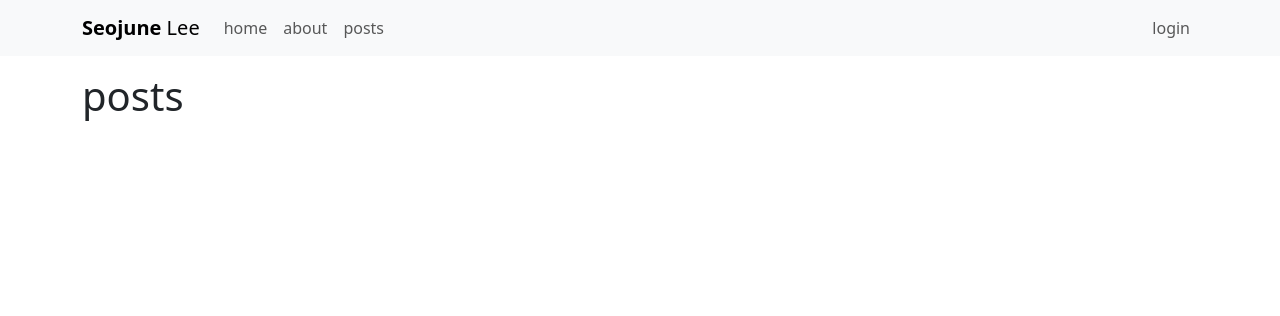
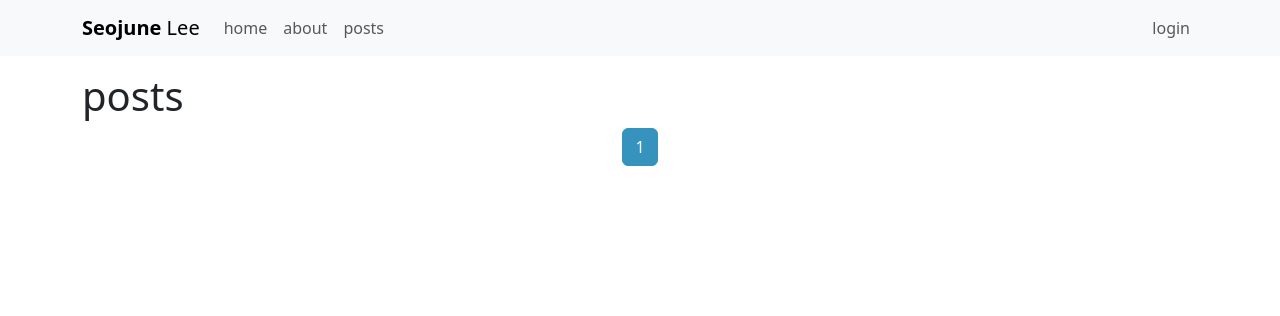
Before and after one commit to vantaa89/django-blog, a Django app: page /posts/ in a window 1280 px wide. Shown: the top 316 px of the page. Run offline with Django 5.2, Linux system fonts and the light colour scheme; data that the repository does not hold is empty; some libraries are stand-ins or nearby versions.

Commit message:
pagination implemented

```diff
--- a/blogapp/views.py
+++ b/blogapp/views.py
@@ -44,8 +44,7 @@ class PostView(DetailView):
 class PostList(ListView):
     model = Post
     template_name = 'blogapp/posts.html'
-
-    paginate_by = 10
+    paginate_by = 5
 
     def get_queryset(self):
         new_context = Post.objects.filter(special_post=False).order_by('-created_at')
@@ -130,19 +129,28 @@ def upload_images(request):
         return JsonResponse({'message': 'No files received'}, status=400)
 
 
+def render_markdown(content):
+    content = re.sub(r'\$(.*)\$', lambda match: match.group(0).replace('_', '<mathsubscript>'), content)    # underbar in math
+    # content = re.sub(r'_{1,2}(.*?)_{1,2}', lambda match: match.group(0)+" ", content)
+    content = re.sub(r'(\n[\t\ ]*\*[^\*].*)+', lambda match: "\n"+match.group(0), content)                  # unordered list 앞에는 빈 줄 추가
+    content = re.sub(r'(\n[\t\ ]*\d+\..*)+', lambda match: "\n"+match.group(0), content)                    # ordered list 앞에도 빈 줄 추가
+
+    html_content = md.markdown(content, extensions=[
+        'markdown.extensions.fenced_code',
+        'markdown.extensions.codehilite',
+        'markdown.extensions.nl2br',
+        'markdown.extensions.sane_lists',
+        'markdown.extensions.footnotes',
+        'markdown.extensions.toc',
+        'markdown.extensions.legacy_em'
+    ])
+    html_content = html_content.replace('<mathsubscript>', '_')
+    return html_content
+
 def markdown_preview(request):
     if request.method == 'POST':
         content = request.POST.get('content', '')
-        content = re.sub(r'\$(.*)\$', lambda match: match.group(0).replace('_', '<mathsubscript>'), content)
-        html_content = md.markdown(content, extensions=[
-            'markdown.extensions.fenced_code',
-            'markdown.extensions.codehilite',
-            'markdown.extensions.nl2br',
-            'markdown.extensions.sane_lists',
-            'markdown.extensions.footnotes'
-        ])
-        html_content = html_content.replace('<mathsubscript>', '_')
-
+        html_content = render_markdown(content)
         return JsonResponse({'success': True, 'html_content': html_content})
     else:
         return JsonResponse({'success': False}, status=400)
--- a/static/style.css
+++ b/static/style.css
@@ -254,3 +254,12 @@ textarea {
     border-radius: 5px;
     padding: 5px 15px;
 }
+
+.pagination a{
+    color: var(--main-theme-color);
+}
+
+.pagination li.active a{
+    border-color: var(--main-theme-color);
+    background-color: var(--main-theme-color);
+}
--- a/templates/base.html
+++ b/templates/base.html
@@ -2,6 +2,7 @@
 <!DOCTYPE HTML>
 <html>
     <head>
+        <meta name="viewport" content="width=device-width, initial-scale=1">
         <title>
             {% block title %}
             {% endblock %}
--- a/templates/blogapp/editor.html
+++ b/templates/blogapp/editor.html
@@ -41,11 +41,6 @@
 
 
 <script>
-    function handleDragOver(event) {
-        event.preventDefault();
-        // Handle drag over effect if needed
-    }
-
     function handleFileSelect(event) {
         event.preventDefault();
         const files = event.target.files || event.dataTransfer.files;
--- a/templates/blogapp/index.html
+++ b/templates/blogapp/index.html
@@ -50,7 +50,7 @@
                 </div>
             </a>
             <a href="{% url 'blog:post' p.slug %}" class="post-title">{{p.title}}</a>
-            <p class="post-time">{{post.created_at}} · {{post.content | readtime}}</p>
+            <p class="post-time">{{p.created_at}} · {{p.content | readtime}}</p>
             {% for tag in p.tags.all %}
             <a href="{% url 'blog:tagged' tag.slug %}" class="tag">
                 <img src="{% static 'icons/tag.png' %}" style="height: 12px; width: 12px;">
--- a/templates/blogapp/posts.html
+++ b/templates/blogapp/posts.html
@@ -32,11 +32,26 @@ Posts
         <hr/>
         {% endfor %}
     </div>
-
+    <nav>
+        <ul class="pagination justify-content-center">
+            {% if page_obj.has_previous %}
+                <li class="page-item">
+                    <a class="page-link" href="?page=1" tabindex="-1">First</a>
+                </li>
+                <li class="page-item"><a class="page-link" href="?page={{page_obj.previous_page_number}}">{{page_obj.previous_page_number}}</a></li>
+            {% endif %}
+            <li class="page-item active"><a class="page-link" href="#">{{page_obj.number}}</a></li>
+            {% if page_obj.has_next %}
+            <li class="page-item"><a class="page-link" href="?page={{page_obj.next_page_number}}">{{page_obj.next_page_number}}</a></li>
+            <li class="page-item">
+                <a class="page-link" href="?page={{page_obj.num_pages}}">Last</a>
+            </li>
+            {% endif %}
+        </ul>
+    </nav>
 
     {% if user.is_authenticated %}
-    <a href="{% url 'blog:new_post' %}"><button class="btn btn-primary my-3">New Post</button></a>
+    <a href="{% url 'blog:new_post' %}"><button class="btn btn-secondary my-3">New Post</button></a>
     {% endif %}
-
 </div>
 {% endblock %}
```
Also changed, not shown: blogapp/templatetags/markdown_extras.py (+3 -11 lines), 1 other file.
